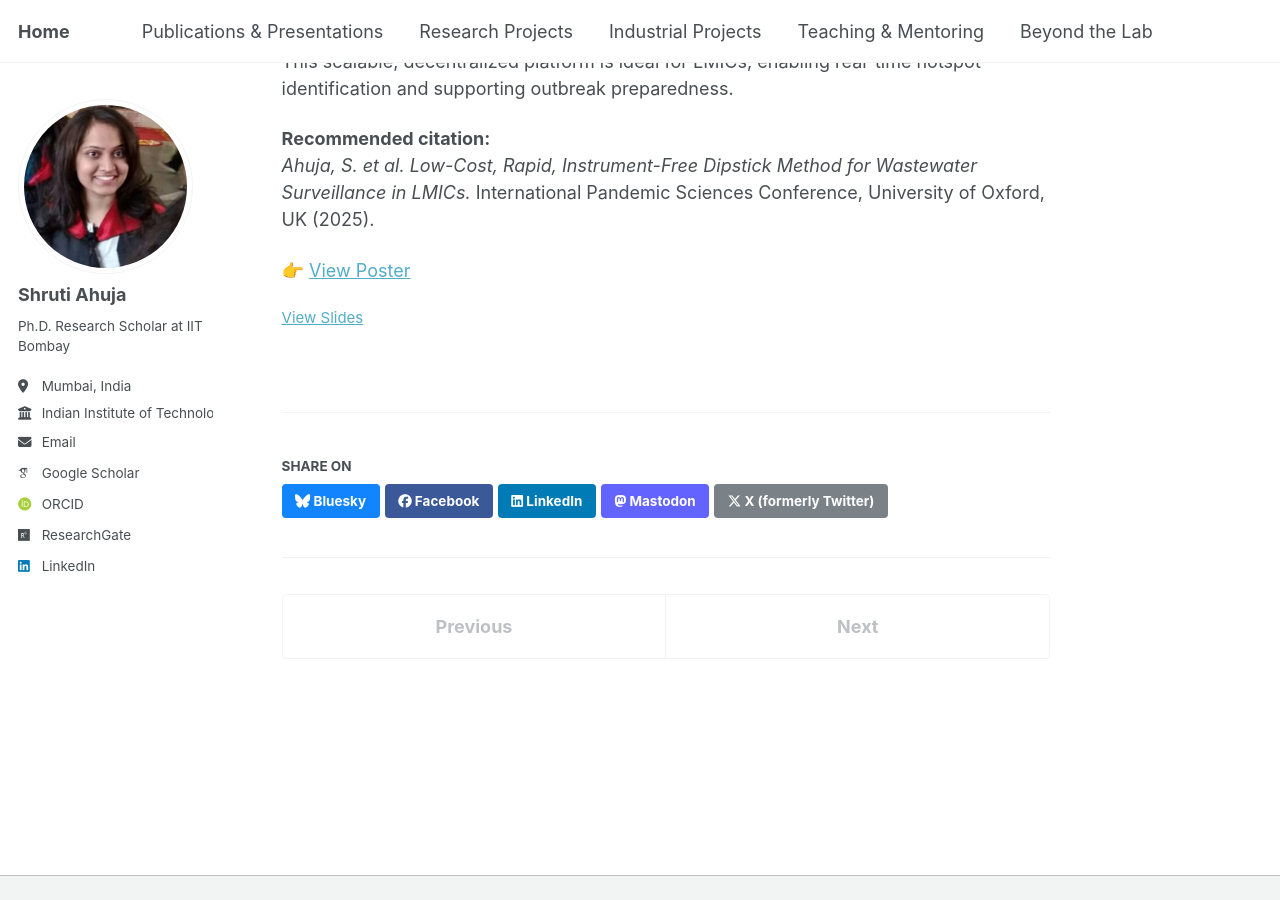
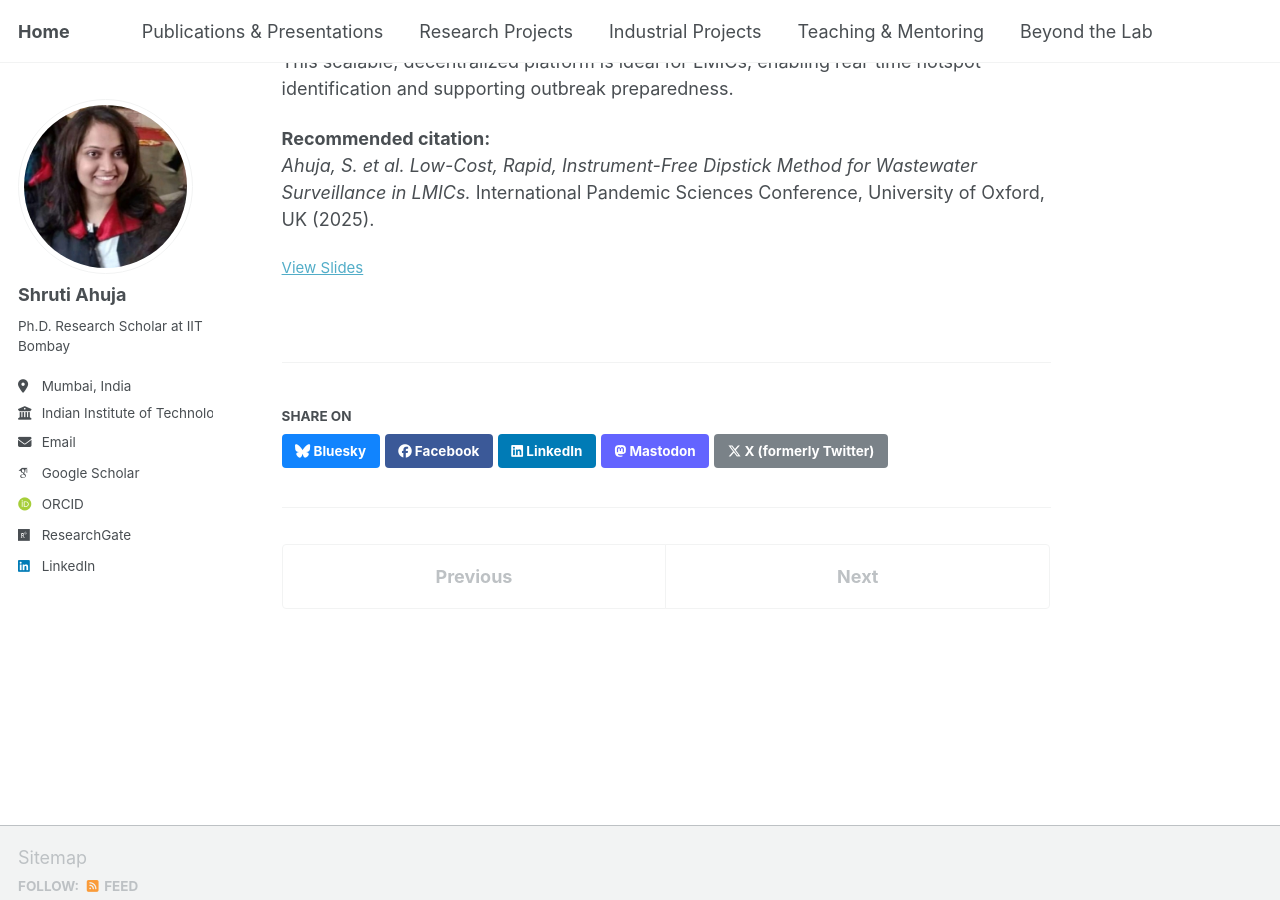
Before and after one commit to shrutiahuja/shrutiahuja.github.io, a Jekyll site: the page built from _publications/2025-06-30-uk.md, in a window 1280 px wide and 900 px high, scrolled down 597 px. Built offline with Jekyll 4.4.1, drawn with Linux system fonts in a browser that asks for light colours; some web fonts are replaced; a script that is not in the unit is left out.

Commit message:
Update 2025-06-30-uk.md

```diff
--- a/_publications/2025-06-30-uk.md
+++ b/_publications/2025-06-30-uk.md
@@ -19,5 +19,3 @@ This scalable, decentralized platform is ideal for LMICs, enabling real-time hot
 
 **Recommended citation:**
 *Ahuja, S. et al.* *Low-Cost, Rapid, Instrument-Free Dipstick Method for Wastewater Surveillance in LMICs.* International Pandemic Sciences Conference, University of Oxford, UK (2025).
-
-👉 [View Poster]({{ page.slidesurl }})
```
